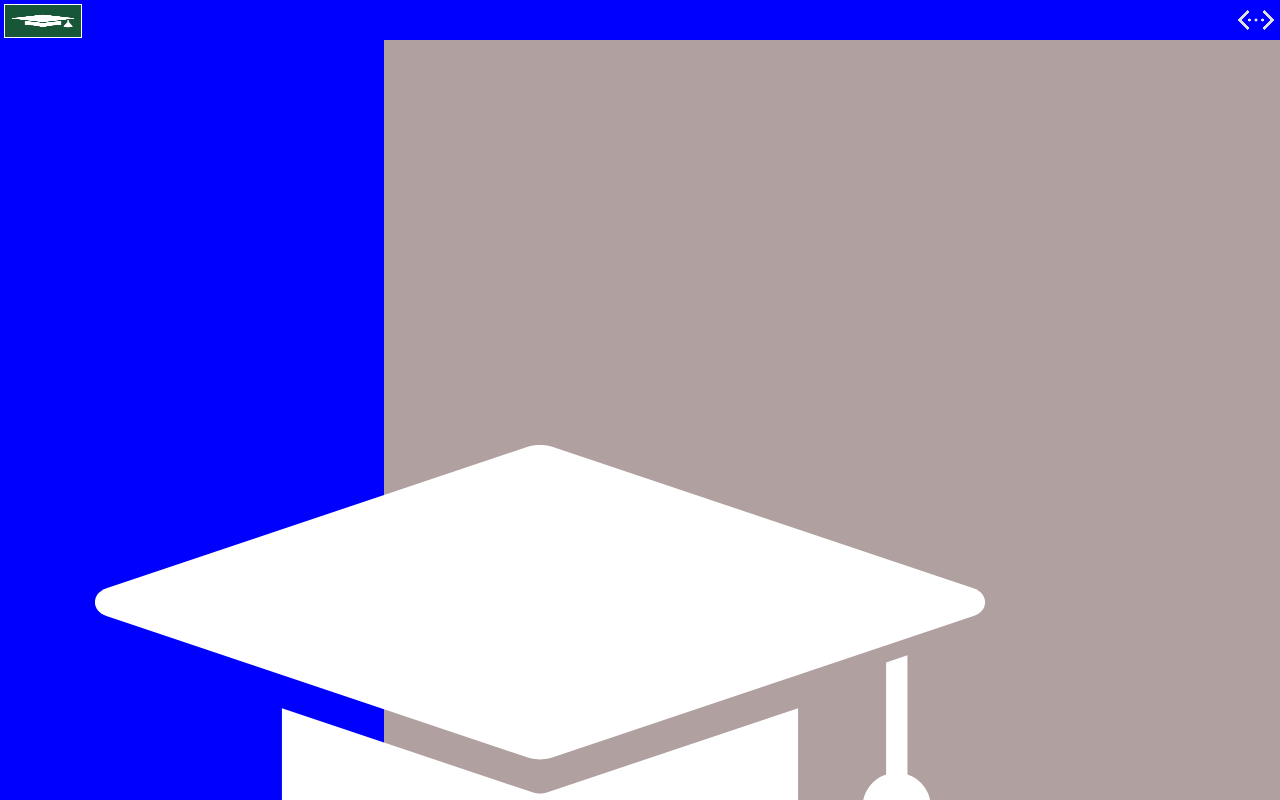
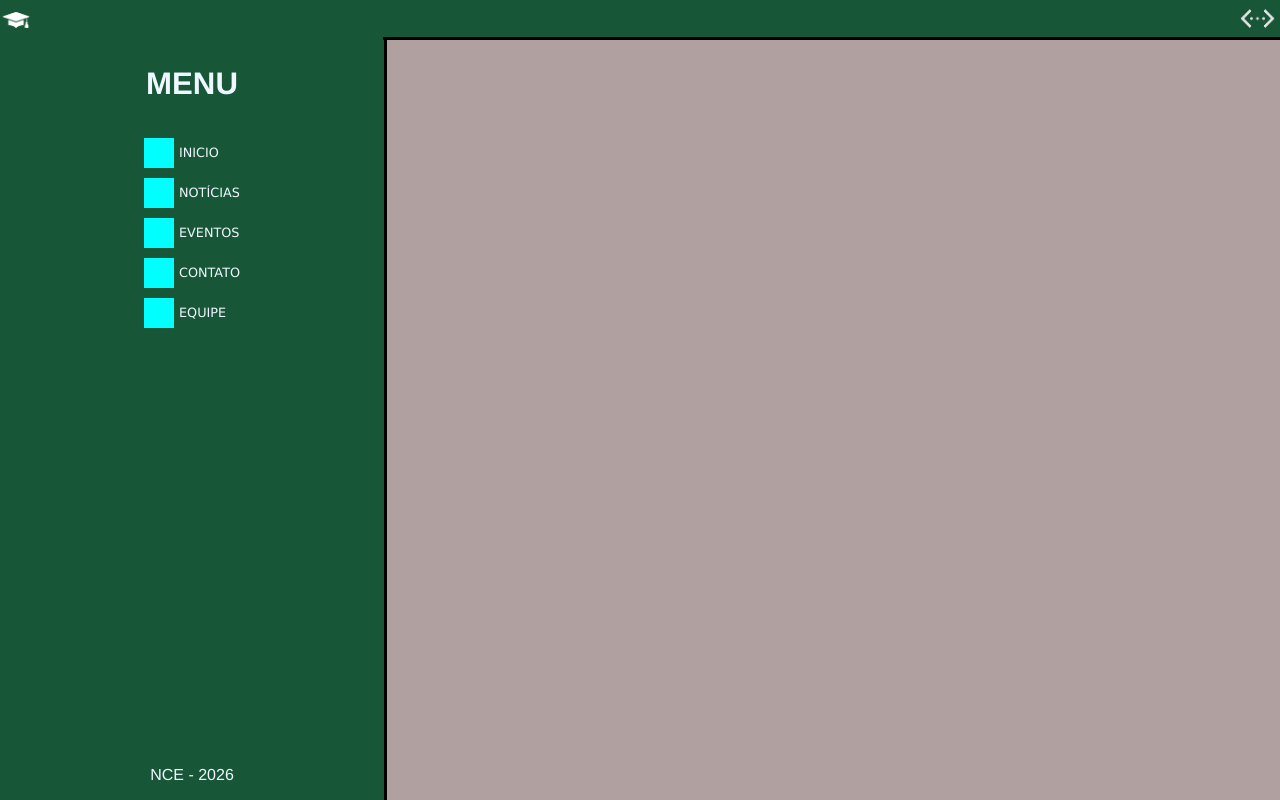
Before and after one commit to jvictor012/NCE, a Flask app: page / in a window 1280 px wide. Run offline with Flask 3, Linux system fonts and the light colour scheme; data that the repository does not hold is empty; some libraries are stand-ins or nearby versions.

Commit message:
ajustando a tela

```diff
--- /dev/null
+++ b/static/header.css
@@ -0,0 +1,86 @@
+body{
+    background-color: #175738;
+    height: 100vh;
+    width: 100vw;
+    display: flex;
+    position: fixed;
+    overflow: hidden;
+    margin: 0;
+    padding: 0;
+    justify-content: space-between;
+}
+
+.snack_bar{
+    background-color: #175738;
+    width: 100%;
+    height: 5vh;
+    display: flex;
+    position: fixed;
+}
+
+.profile{
+    display: flex;
+    width: 70%;
+    justify-content: end;
+    padding-right: 4px;
+    border-bottom: solid 3px black;
+}
+
+.icon_cap{
+    display: flex;
+    width: 30%;
+}
+
+header{
+    background-color:#175738;
+    font-size:10px;
+    width: 30%;
+    height: 95vh;
+    position:fixed;
+    display: flex;
+    flex-direction: column;
+    bottom:0;
+    border-right: solid 3px black;
+    align-items: center;
+    justify-content: space-between;
+}
+
+.img{
+    background-color: aqua;
+    width: 30px;
+    height: 30px;
+}
+
+.navegar{
+    display: flex;
+    flex-direction: column;
+    gap: 10px;
+    align-items: center;
+}
+
+a{
+    color: aliceblue;
+    font-family:Verdana, Geneva, Tahoma, sans-serif;
+    font-size: 0.8rem;
+}
+
+.text {
+    color: aliceblue;
+    font-family:'Franklin Gothic Medium', 'Arial Narrow', Arial, sans-serif;
+    font-size: 1.3rem;
+}
+
+.icon-link{
+    display: flex;
+    background-color:#175738;
+    width: 100%;
+    align-items: center;
+    gap: 5px;
+}
+
+
+.footer{
+    font-size: 1rem;
+    color: aliceblue;
+    font-family: 'Franklin Gothic Medium', 'Arial Narrow', Arial, sans-serif;
+}
--- a/static/home_user.css
+++ /dev/null
@@ -1,60 +0,0 @@
-body{
-    background-color: #175738;
-    height: 100vh;
-    width: 100vw;
-    display: flex;
-    position: fixed;
-    overflow: hidden;
-    margin: 0;
-    padding: 0;
-    justify-content: space-between;
-}
-
-.snack_bar{
-    background-color: blue;
-    width: 100%;
-    height: 5vh;
-    display: flex;
-    position: fixed;
-    justify-content: space-around;
-
-}
-
-.profile{
-    display: flex;
-    width: 70%;
-    justify-content: end;
-    padding-right: 4px;
-}
-
-.icon_cap{
-    display: flex;
-    width: 30%;
-    padding: 4px;
-}
-.icon_cap img{
-    height: 100%;
-    width: 20%;
-    background-color: #175738;
-    border: solid 1px #ffff;
-}
-
-header{
-    background-color: blue;
-    font-size:10px;
-    width: 30%;
-    height: 95vh;
-    position:fixed;
-    display: flex;
-    flex-direction: column;
-    bottom:0;
-    }
-
-.navigation{
-    background-color: rgb(177, 160, 160);
-    display: flex;
-    align-items: start;
-    flex-direction: column;
-    width: 70%;
-    overflow-y: auto;
-}
--- /dev/null
+++ b/static/inicio.css
@@ -0,0 +1,8 @@
+.navigation{
+    background-color: rgb(177, 160, 160);
+    display: flex;
+    align-items: start;
+    flex-direction: column;
+    width: 70%;
+    overflow-y: auto;
+}
--- a/templates/home_user.html
+++ b/templates/home_user.html
@@ -6,7 +6,8 @@
     <title>NCE</title>
     <link href="/static/padrao.css" rel="stylesheet" />
     <script src="scripts/supabase-nce.js"></script>
-    <link rel="stylesheet" href="/static/home_user.css">
+    <link rel="stylesheet" href="/static/header.css">
+    <link rel="stylesheet" href="/static/inicio.css">
 <link rel="stylesheet" href="https://fonts.googleapis.com/css2?family=Material+Symbols+Outlined:opsz,wght,FILL,GRAD@40,400,1,0&icon_names=home_and_garden" />  </head>
   <body>
     <div class="snack_bar">
@@ -17,41 +18,31 @@
     </div>
     <section>
       <header class="header">
-
-        <div class="icon">
-          <img
-            src="/templates/images/icon_white.png"
-            alt="graduation-cap"
-            class="icon-imagem"
-          />
-          <div class="text"><p>MENU</p></div>
-        </div>
-
         <div class="navegar">
+          <div class="text"><h2>MENU</h2></div>
           <div class="icon-link">
-            <img src="/static/images/home.png">
-            <a>INICIO</a>
+            <div class="img"></div><a>INICIO</a>
           </div>
           <div class="icon-link">
-            <img src="/static/images/notice.png">
+            <div class="img"></div>
             <a>NOTÍCIAS</a>
           </div>
           <div class="icon-link">
-            <img src="/static/images/events.png">
+            <div class="img"></div>
             <a>EVENTOS</a>
           </div>
           <div class="icon-link">
-            <img src="/static/images/contacts.png">
+            <div class="img"></div>
             <a>CONTATO</a>
           </div>
           <div class="icon-link">
-            <img src="/static/images/seetings.png">
+            <div class="img"></div>
             <a>EQUIPE</a>
           </div>
         </div>
 
         <footer class="footer">
-          <p>NCE - NOTICIAS QUE CONECTAM ESTUDANTES - 2025</p>
+          <p>NCE - 2026</p>
         </footer>
       </header>
     </section>
```
